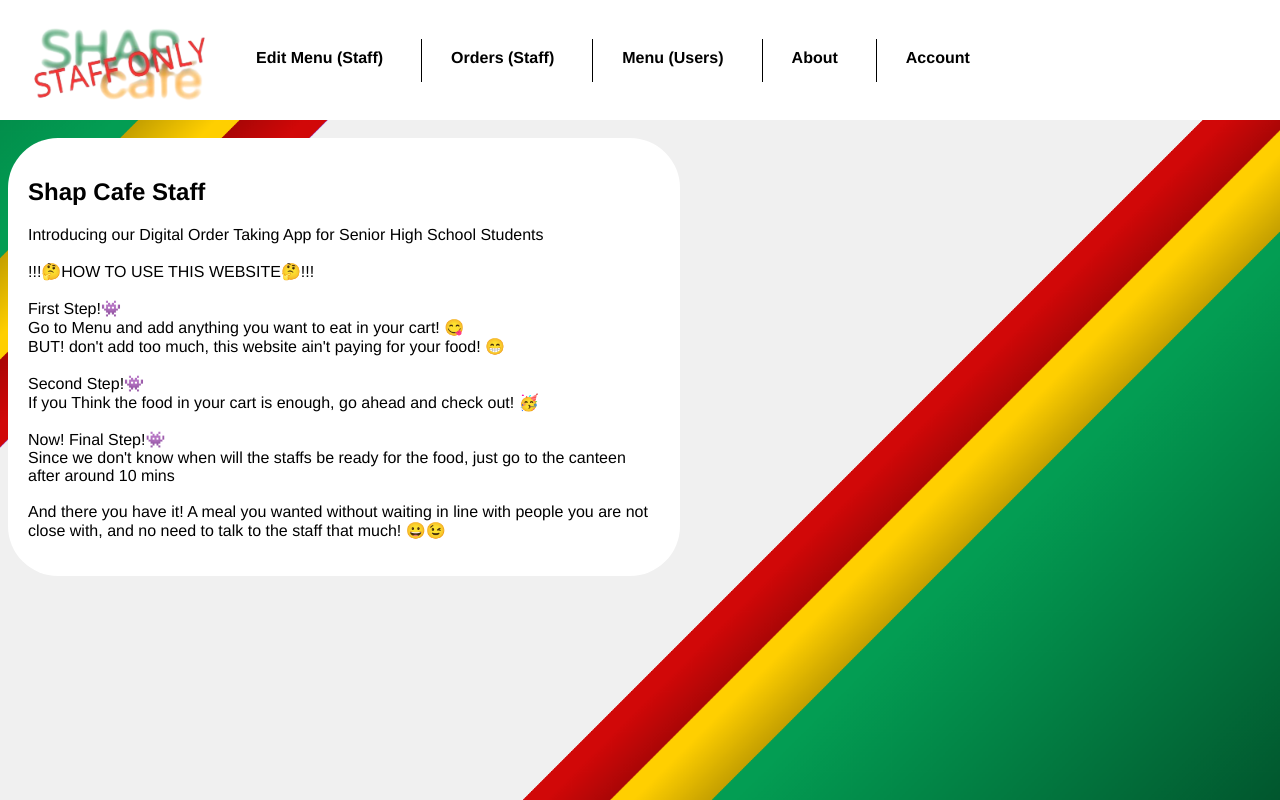
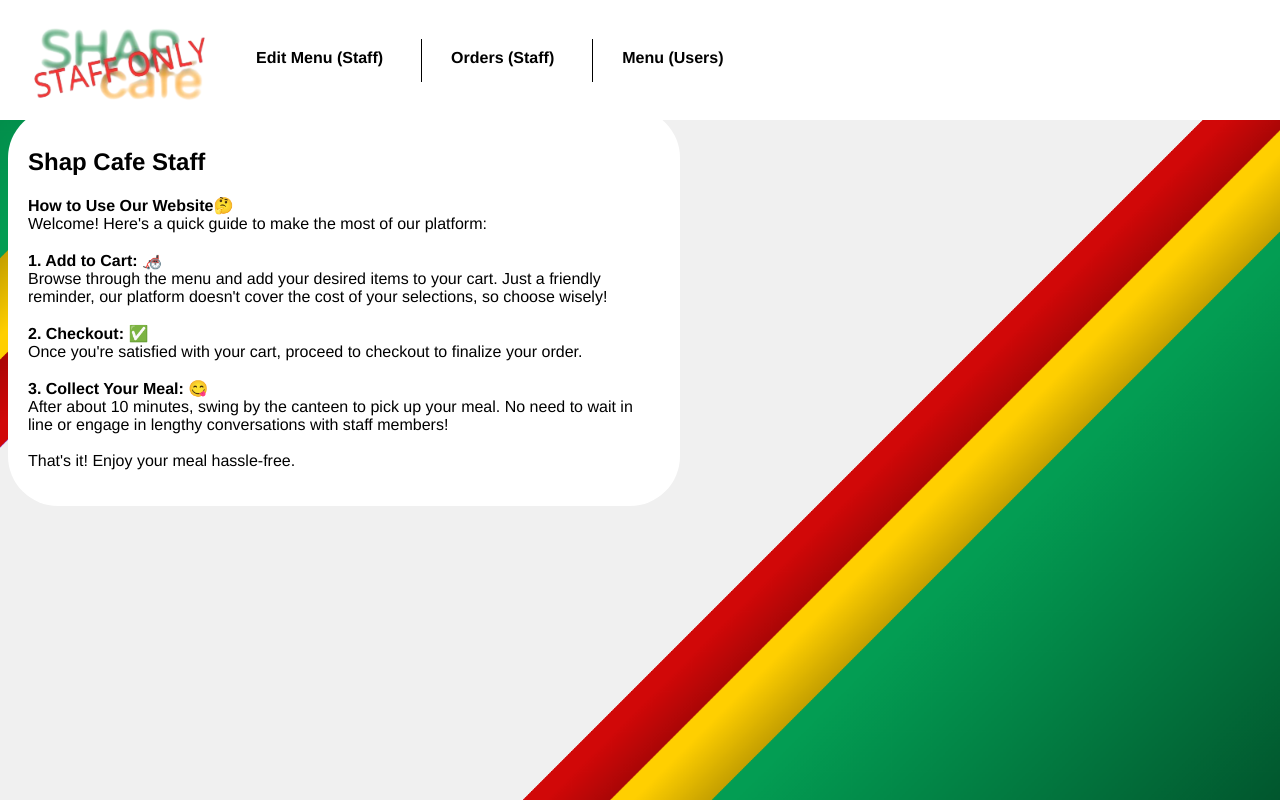
Before and after one commit to GOOSTRH/shapcafe, a website with bundled scripts: page public/admin_page/home_page/home.html in a window 1280 px wide. Built offline with nearby package versions, Linux system fonts and the light colour scheme; no server answers.

Commit message:
Minor update
Fixed some issues grpmates nagged about

```diff
--- a/public/admin_page/home_page/home.css
+++ b/public/admin_page/home_page/home.css
@@ -82,7 +82,7 @@ body {
     background-color: white;
     border-radius: 50px;
     padding: 20px;
-    margin-top: 30px;
+    margin-top: 0px;
     font-family: helvetica;
 }
 
@@ -112,7 +112,7 @@ body {
         align-items: center;
     }
     .body{
-        padding-top: 300px;
+        margin-top: 220px;
     }
     .btn{
         padding: 3vw;
--- a/public/admin_page/home_page/home.html
+++ b/public/admin_page/home_page/home.html
@@ -19,32 +19,28 @@
     <section class="nav">
         <a class='menu btn' href="../menu_page/menu.html">Edit Menu (Staff)</a>
         <a class='order btn' href="../order_page/order.html">Orders (Staff)</a>
-
         <a class='menuuser btn' href="../../menu_page/menu.html">Menu (Users)</a>
-        <a class='about btn' href="#">About</a>
-        <a class='account btn' href="#">Account</a>
+        <script>
+            /*
+            <a class='about btn' href="#">About</a>
+            <a class='account btn' href="#">Account</a>
+            */
+        </script>
     </section>
 </div>
 
 <body class="body">
     <section class="main">
         <h1>Shap Cafe Staff</h1>
-        <p class="into">
-            Introducing our Digital Order Taking App
-            for Senior High School Students
-            <br><br>
-            !!!🤔HOW TO USE THIS WEBSITE🤔!!! <br><br>
-            First Step!👾<br>
-            Go to Menu and add anything you want to eat in your cart! 😋 <br>
-            BUT! don't add too much, this website ain't paying for your food! 😁 <br><br>
-            Second Step!👾<br>
-            If you Think the food in your cart is enough, go ahead and check out! 🥳<br><br>
+        <p>
+            <strong>How to Use Our Website🤔</strong><br>
+            Welcome! Here's a quick guide to make the most of our platform:<br>
 
-            Now! Final Step!👾<br>
-            Since we don't know when will the staffs be ready for the food, just go to the canteen after around 10 mins <br><br>
-            And there you have it! A meal you wanted without waiting in line with people you are not close with, and no need to talk to the staff that much! 😀😉
+            <br><strong>1. Add to Cart: 🦽</strong><br> Browse through the menu and add your desired items to your cart. Just a friendly reminder, our platform doesn't cover the cost of your selections, so choose wisely!<br>
+            <br><strong>2. Checkout: ✅</strong><br> Once you're satisfied with your cart, proceed to checkout to finalize your order.<br>
+            <br><strong>3. Collect Your Meal: 😋</strong><br> After about 10 minutes, swing by the canteen to pick up your meal. No need to wait in line or engage in lengthy conversations with staff members!<br><br>
 
-
+            That's it! Enjoy your meal hassle-free.
         </p>
     </section>
     <script type="module" src = "home.js"></script>
--- a/public/home_page/home.css
+++ b/public/home_page/home.css
@@ -81,7 +81,7 @@ body {
     background-color: white;
     border-radius: 50px;
     padding: 20px;
-    margin-top: 30px;
+    margin-top: 0px;
     font-family: helvetica;
 }
 
```
Also changed, not shown: public/home_page/home.html (+15 -17 lines).
